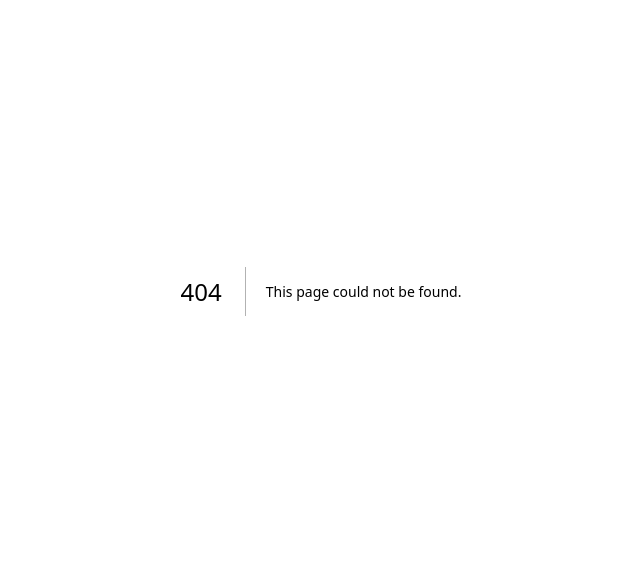
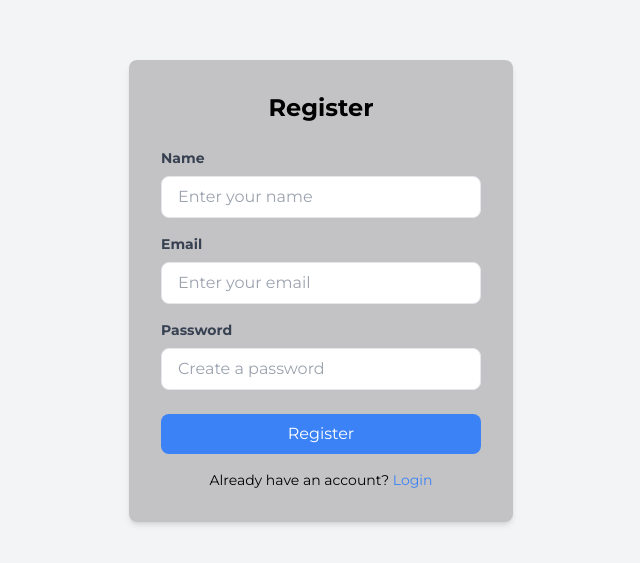
Before and after one commit to Niba-khan/Hackathon-3, a Next.js app: page /register in a window 1280 px wide. Before the commit this address had no page. Shown: the part 109-672 px from the top of the page, without its empty margins (319-959 px from the left). Built offline with nearby package versions, Linux system fonts and the light colour scheme; a web font is replaced by a local one.

Commit message:
Add files via upload

```diff
--- /dev/null
+++ b/src/app/login/page.tsx
@@ -0,0 +1,47 @@
+import Link from "next/link";
+
+export default function Login() {
+  return (
+    <div className="flex items-center justify-center min-h-screen bg-gray-100">
+      <div className="bg-black/20 p-8 rounded-lg shadow-md w-full max-w-sm">
+        <h1 className="text-2xl font-semibold text-center mb-6">Login</h1>
+        <form>
+          <div className="mb-4">
+            <label className="block text-gray-700 text-sm font-bold mb-2" htmlFor="email">
+              Email
+            </label>
+            <input
+              type="email"
+              id="email"
+              placeholder="Enter your email"
+              className="w-full px-4 py-2 border rounded-lg focus:outline-none focus:ring-2 focus:ring-blue-400"
+            />
+          </div>
+          <div className="mb-6">
+            <label className="block text-gray-700 text-sm font-bold mb-2" htmlFor="password">
+              Password
+            </label>
+            <input
+              type="password"
+              id="password"
+              placeholder="Enter your password"
+              className="w-full px-4 py-2 border rounded-lg focus:outline-none focus:ring-2 focus:ring-blue-400"
+            />
+          </div>
+          <button
+            type="submit"
+            className="w-full bg-blue-500 text-white py-2 rounded-lg hover:bg-blue-600 transition"
+          >
+            Login
+          </button>
+        </form>
+        <p className="text-sm text-center mt-4">
+          Don,t have an account?{" "}
+          <Link href="/register" className="text-blue-500 hover:underline">
+            Register
+          </Link>
+        </p>
+      </div>
+    </div>
+  );
+}
--- /dev/null
+++ b/src/app/register/page.tsx
@@ -0,0 +1,58 @@
+import Link from "next/link";
+
+export default function Register() {
+  return (
+    <div className="flex items-center justify-center min-h-screen bg-gray-100">
+      <div className="bg-black/20 p-8 rounded-lg shadow-md w-full max-w-sm">
+        <h1 className="text-2xl font-semibold text-center mb-6">Register</h1>
+        <form>
+          <div className="mb-4">
+            <label className="block text-gray-700 text-sm font-bold mb-2" htmlFor="name">
+              Name
+            </label>
+            <input
+              type="text"
+              id="name"
+              placeholder="Enter your name"
+              className="w-full px-4 py-2 border rounded-lg focus:outline-none focus:ring-2 focus:ring-blue-400"
+            />
+          </div>
+          <div className="mb-4">
+            <label className="block text-gray-700 text-sm font-bold mb-2" htmlFor="email">
+              Email
+            </label>
+            <input
+              type="email"
+              id="email"
+              placeholder="Enter your email"
+              className="w-full px-4 py-2 border rounded-lg focus:outline-none focus:ring-2 focus:ring-blue-400"
+            />
+          </div>
+          <div className="mb-6">
+            <label className="block text-gray-700 text-sm font-bold mb-2" htmlFor="password">
+              Password
+            </label>
+            <input
+              type="password"
+              id="password"
+              placeholder="Create a password"
+              className="w-full px-4 py-2 border rounded-lg focus:outline-none focus:ring-2 focus:ring-blue-400"
+            />
+          </div>
+          <button
+            type="submit"
+            className="w-full bg-blue-500 text-white py-2 rounded-lg hover:bg-blue-600 transition"
+          >
+            Register
+          </button>
+        </form>
+        <p className="text-sm text-center mt-4">
+          Already have an account?{" "}
+          <Link href="/login" className="text-blue-500 hover:underline">
+            Login
+          </Link>
+        </p>
+      </div>
+    </div>
+  );
+}
```
